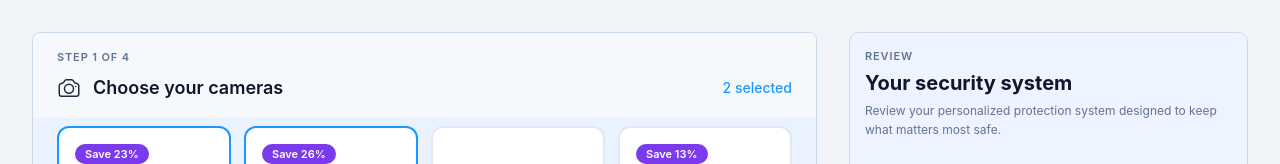
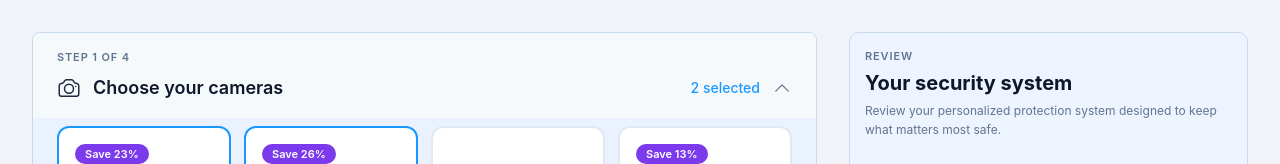
Before and after one commit to Alashmony2/bundle-builder, a React (Vite) app: page / in a window 1280 px wide. Shown: the top 164 px of the page. Built offline with nearby package versions, Linux system fonts and the light colour scheme.

Commit message:
feat: add accordion toggle behavior

```diff
--- a/src/components/Accordion/AccordionItem.jsx
+++ b/src/components/Accordion/AccordionItem.jsx
@@ -16,7 +16,11 @@ export default function AccordionItem({
   const isOpen = openIndex === index
 
   const handleHeaderClick = () => {
-    setOpenIndex(index)
+    if (isOpen) {
+      setOpenIndex(null)
+    } else {
+      setOpenIndex(index)
+    }
   }
 
   const handleNextClick = () => {
@@ -32,9 +36,8 @@ export default function AccordionItem({
       <button
         type="button"
         onClick={handleHeaderClick}
-        className={`w-full px-6 py-4 text-left transition-colors ${
-          isOpen ? 'bg-[#f5f9fc]' : 'bg-white hover:bg-slate-50'
-        }`}
+        className={`w-full px-6 py-4 text-left transition-colors ${isOpen ? 'bg-[#f5f9fc]' : 'bg-white hover:bg-slate-50'
+          }`}
         aria-expanded={isOpen}
       >
         <p className="mb-2 text-[11px] font-semibold uppercase tracking-[0.08em] text-slate-500">
@@ -52,16 +55,19 @@ export default function AccordionItem({
             <span className="text-lg font-semibold text-slate-900">{title}</span>
           </div>
 
-          {isOpen && status ? (
-            <span className="text-sm font-medium text-[#1a98ff]">{status}</span>
-          ) : (
-            !isOpen && (
-              <HiChevronDown
-                className="h-5 w-5 shrink-0 text-slate-500"
-                aria-hidden
-              />
-            )
-          )}
+          <div className="flex items-center gap-3">
+            {isOpen && status && (
+              <span className="text-sm font-medium text-[#1a98ff]">
+                {status}
+              </span>
+            )}
+
+            <HiChevronDown
+              className={`h-5 w-5 shrink-0 text-slate-500 transition-transform ${isOpen ? 'rotate-180' : ''
+                }`}
+              aria-hidden
+            />
+          </div>
         </div>
       </button>
 
```
